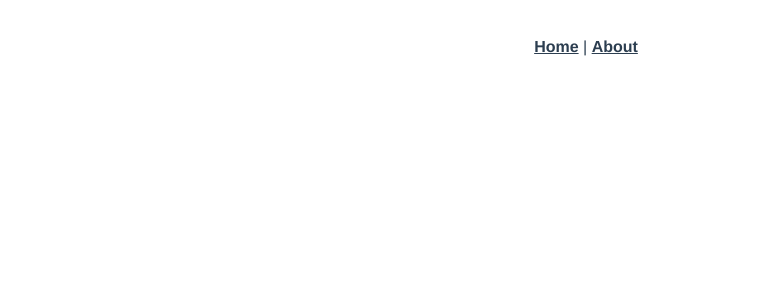
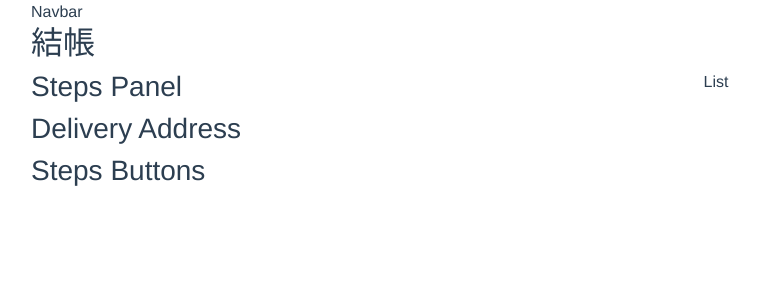
Before and after one commit to Joy-Chang-2021/AC_3_shopping_cart_vue, a Vue app: page /shoppingcart in a window 1280 px wide. Shown: the top 300 px of the page, without its empty margins (54-814 px from the left). Built offline with nearby package versions, Linux system fonts and the light colour scheme.

Commit message:
(1) basic framework (2) install bootstrap

```diff
--- a/package.json
+++ b/package.json
@@ -8,6 +8,7 @@
     "lint": "vue-cli-service lint"
   },
   "dependencies": {
+    "bootstrap": "^4.4.1",
     "core-js": "^3.6.5",
     "vue": "^2.6.11",
     "vue-router": "^3.2.0"
--- a/src/App.vue
+++ b/src/App.vue
@@ -1,32 +1,31 @@
 <template>
-  <div id="app">
-    <div id="nav">
-      <router-link to="/">Home</router-link> |
-      <router-link to="/about">About</router-link>
-    </div>
-    <router-view/>
+  <div id="app" class="app-wrapper">
+    <nav>Navbar</nav>
+    <main>
+      <router-view/>
+    </main>
   </div>
 </template>
+
+<script>
+import 'bootstrap/dist/css/bootstrap.min.css'
+
+export default {
+
+}
+</script>
+
 
 <style>
 #app {
   font-family: Avenir, Helvetica, Arial, sans-serif;
   -webkit-font-smoothing: antialiased;
   -moz-osx-font-smoothing: grayscale;
-  text-align: center;
   color: #2c3e50;
 }
 
-#nav {
-  padding: 30px;
-}
-
-#nav a {
-  font-weight: bold;
-  color: #2c3e50;
-}
-
-#nav a.router-link-exact-active {
-  color: #42b983;
+.app-wrapper {
+  max-width: 1110px;
+  margin: 0 auto
 }
 </style>
--- /dev/null
+++ b/src/components/DeliveryAddress.vue
@@ -0,0 +1,3 @@
+<template>
+  <h3>Delivery Address</h3>
+</template>
--- /dev/null
+++ b/src/components/DeliveryWay.vue
@@ -0,0 +1,3 @@
+<template>
+  <h3>Delivery Way</h3>
+</template>
--- a/src/components/HelloWorld.vue
+++ /dev/null
@@ -1,58 +0,0 @@
-<template>
-  <div class="hello">
-    <h1>{{ msg }}</h1>
-    <p>
-      For a guide and recipes on how to configure / customize this project,<br>
-      check out the
-      <a href="https://cli.vuejs.org" target="_blank" rel="noopener">vue-cli documentation</a>.
-    </p>
-    <h3>Installed CLI Plugins</h3>
-    <ul>
-      <li><a href="https://github.com/vuejs/vue-cli/tree/dev/packages/%40vue/cli-plugin-babel" target="_blank" rel="noopener">babel</a></li>
-      <li><a href="https://github.com/vuejs/vue-cli/tree/dev/packages/%40vue/cli-plugin-eslint" target="_blank" rel="noopener">eslint</a></li>
-    </ul>
-    <h3>Essential Links</h3>
-    <ul>
-      <li><a href="https://vuejs.org" target="_blank" rel="noopener">Core Docs</a></li>
-      <li><a href="https://forum.vuejs.org" target="_blank" rel="noopener">Forum</a></li>
-      <li><a href="https://chat.vuejs.org" target="_blank" rel="noopener">Community Chat</a></li>
-      <li><a href="https://twitter.com/vuejs" target="_blank" rel="noopener">Twitter</a></li>
-      <li><a href="https://news.vuejs.org" target="_blank" rel="noopener">News</a></li>
-    </ul>
-    <h3>Ecosystem</h3>
-    <ul>
-      <li><a href="https://router.vuejs.org" target="_blank" rel="noopener">vue-router</a></li>
-      <li><a href="https://vuex.vuejs.org" target="_blank" rel="noopener">vuex</a></li>
-      <li><a href="https://github.com/vuejs/vue-devtools#vue-devtools" target="_blank" rel="noopener">vue-devtools</a></li>
-      <li><a href="https://vue-loader.vuejs.org" target="_blank" rel="noopener">vue-loader</a></li>
-      <li><a href="https://github.com/vuejs/awesome-vue" target="_blank" rel="noopener">awesome-vue</a></li>
-    </ul>
-  </div>
-</template>
-
-<script>
-export default {
-  name: 'HelloWorld',
-  props: {
-    msg: String
-  }
-}
-</script>
-
-<!-- Add "scoped" attribute to limit CSS to this component only -->
-<style scoped>
-h3 {
-  margin: 40px 0 0;
-}
-ul {
-  list-style-type: none;
-  padding: 0;
-}
-li {
-  display: inline-block;
-  margin: 0 10px;
-}
-a {
-  color: #42b983;
-}
-</style>
--- /dev/null
+++ b/src/components/PaymentInfo.vue
@@ -0,0 +1,3 @@
+<template>
+  <h3>Payment Info</h3>
+</template>
--- /dev/null
+++ b/src/components/StepsButtons.vue
@@ -0,0 +1,3 @@
+<template>
+  <h3>Steps Buttons</h3>
+</template>
--- /dev/null
+++ b/src/components/StepsPanel.vue
@@ -0,0 +1,3 @@
+<template>
+  <h3>Steps Panel</h3>
+</template>
--- a/src/router/index.js
+++ b/src/router/index.js
@@ -1,22 +1,19 @@
 import Vue from 'vue'
 import VueRouter from 'vue-router'
-import Home from '../views/Home.vue'
+import ShoppingCart from '../views/ShoppingCart.vue'
 
 Vue.use(VueRouter)
 
 const routes = [
   {
     path: '/',
-    name: 'Home',
-    component: Home
+    name: 'root',
+    redirect: '/shoppingcart'
   },
   {
-    path: '/about',
-    name: 'About',
-    // route level code-splitting
-    // this generates a separate chunk (about.[hash].js) for this route
-    // which is lazy-loaded when the route is visited.
-    component: () => import(/* webpackChunkName: "about" */ '../views/About.vue')
+    path: '/shoppingcart',
+    name: 'shopping-cart',
+    component: ShoppingCart
   }
 ]
 
--- a/src/views/About.vue
+++ /dev/null
@@ -1,5 +0,0 @@
-<template>
-  <div class="about">
-    <h1>This is an about page</h1>
-  </div>
-</template>
--- a/src/views/Home.vue
+++ /dev/null
@@ -1,18 +0,0 @@
-<template>
-  <div class="home">
-    <img alt="Vue logo" src="../assets/logo.png">
-    <HelloWorld msg="Welcome to Your Vue.js App"/>
-  </div>
-</template>
-
-<script>
-// @ is an alias to /src
-import HelloWorld from '@/components/HelloWorld.vue'
-
-export default {
-  name: 'Home',
-  components: {
-    HelloWorld
-  }
-}
-</script>
--- /dev/null
+++ b/src/views/ShoppingCart.vue
@@ -0,0 +1,51 @@
+<template>
+  <div>
+    <h2>結帳</h2>
+    <div class="container">
+      <div class="container-left">
+        <StepsPanel />
+        <DeliveryAddress />
+        <DeliveryWay class="d-none"/>
+        <PaymentInfo class="d-none"/>
+        <StepsButtons />
+      </div>
+      <div class="container-right">List</div>
+    </div>
+  </div>
+</template>
+
+<script>
+import StepsPanel from '../components/StepsPanel.vue'
+import DeliveryAddress from '../components/DeliveryAddress.vue'
+import DeliveryWay from '../components/DeliveryWay.vue'
+import PaymentInfo from '../components/PaymentInfo.vue'
+import StepsButtons from '../components/StepsButtons.vue'
+
+export default {
+  components: {
+    StepsPanel,
+    DeliveryAddress,
+    DeliveryWay,
+    PaymentInfo,
+    StepsButtons
+  }
+}
+</script>
+
+<style scoped>
+.container {
+  display: grid;
+  grid-template-columns: 6fr 1fr 5fr;
+  grid-gap: 30px;
+  padding: 0
+}
+
+.container-left {
+  grid-column: 1 / 2;
+}
+
+.container-right {
+  grid-column: 3 / 4;
+}
+
+</style>
```
Also changed, not shown: 1 other file (tests, documents, lock files or other folders).
